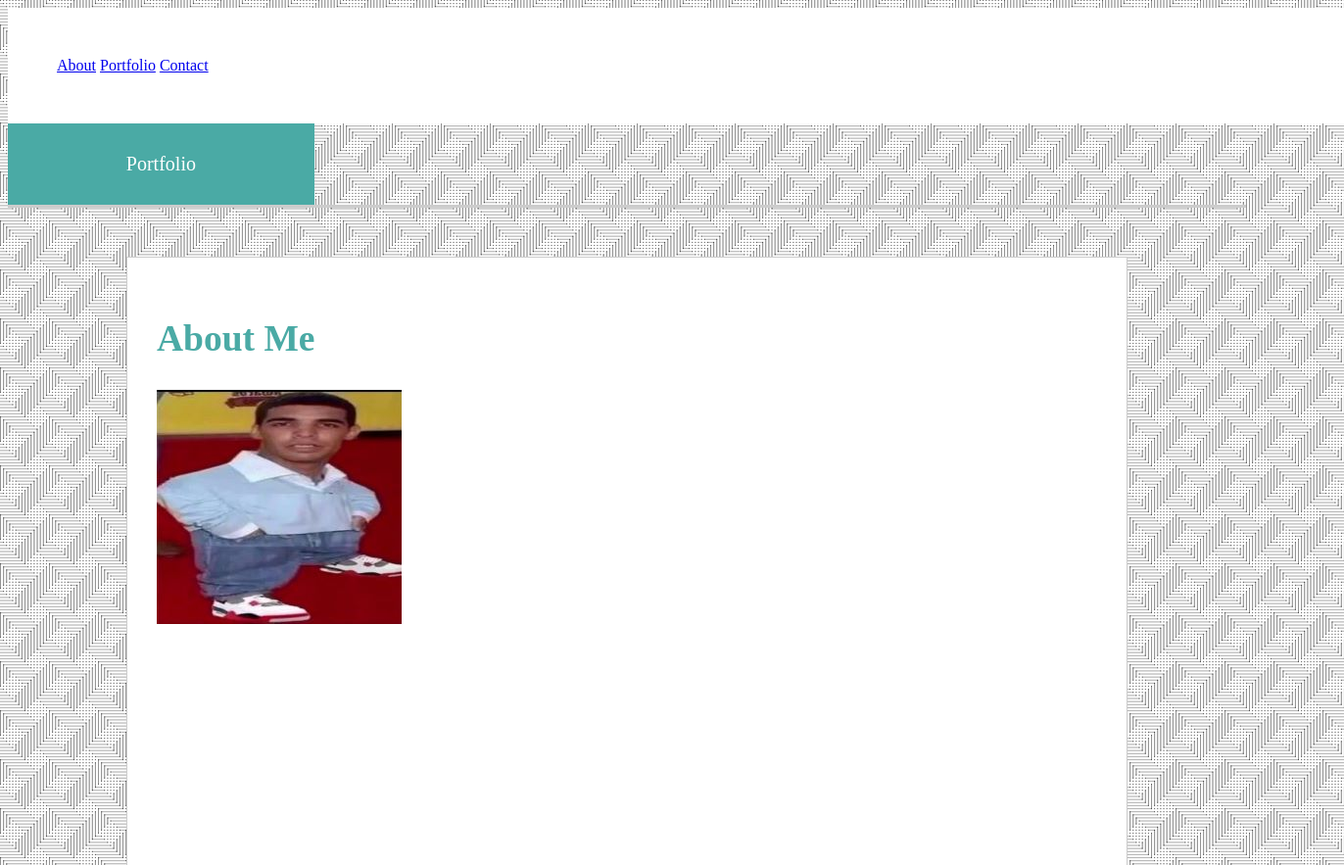
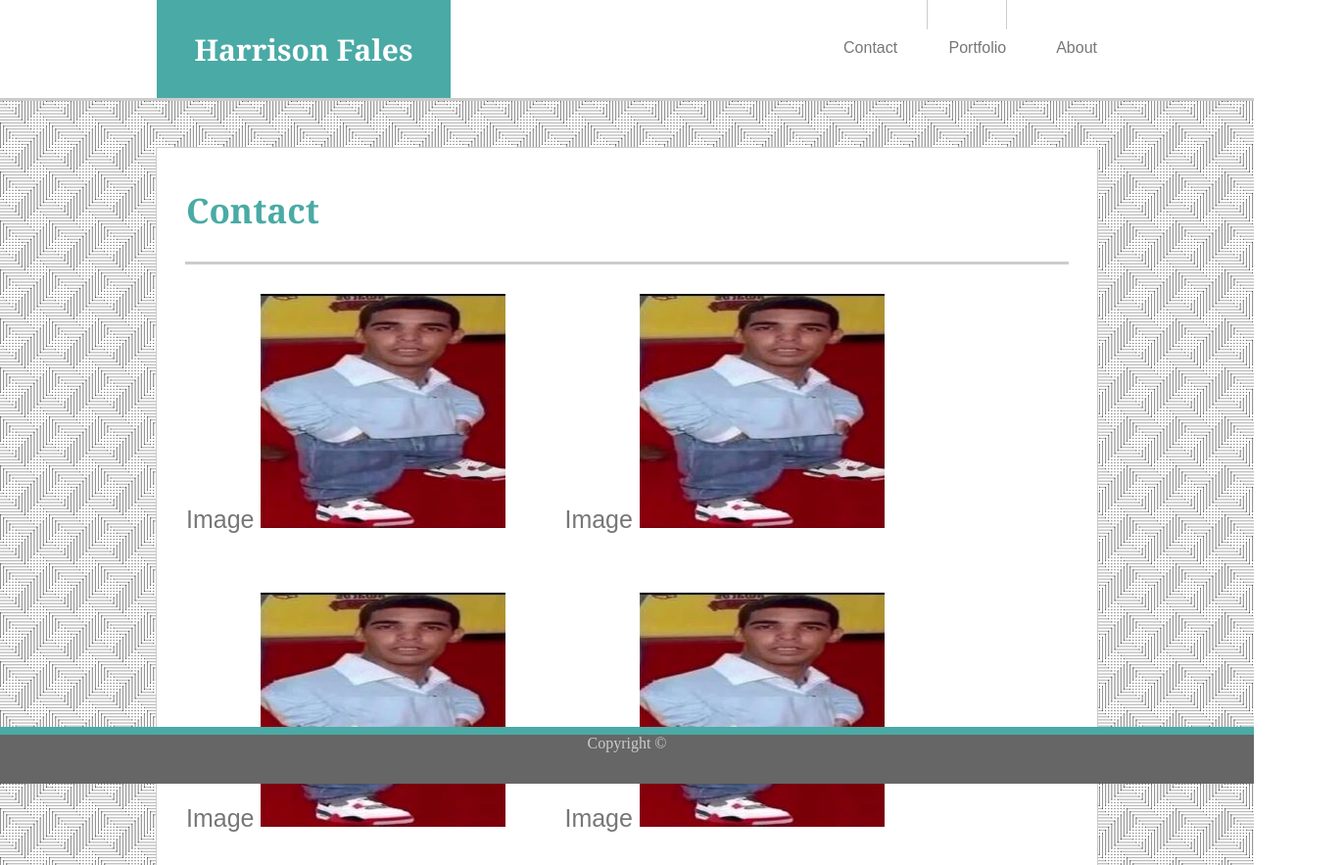
Before and after one commit to harblesin/Basic-Portfolio, a plain HTML site: page portfolio.html in a window 1280 px wide. Shown: the top 883 px of the page at 98% size, 1372 px wide, since content can reach past the window. Drawn offline with Linux system fonts and the light colour scheme.

Commit message:
work progress from desktop

```diff
--- a/assets/css/style.css
+++ b/assets/css/style.css
@@ -1,72 +1,127 @@
-section{
+
+#tops{
+    width:100%;
+    background-color:#ffffff;
+    height:100px;
+    border-bottom: 3px solid #cccccc;
+    position:absolute;
+    top:0;
+    left:0;
+
+}
+
+#headerContainer{
+    background-color:#ffffff;
     width:960px;
+    height:100%;
+    margin: auto;
+    display:block;
+}
+
+header{
+    color:#ffffff;
+    background-color:#4aaaa5;
+    width:25%;
+    text-align:center;
+    padding:30px;
+    font-size:30px;
+    height:40px;
+    float:left;
+    font-family: Georgia, Times, "Times New Roman", serif;
 }
 
 nav{
     color:#777777;
     background-color:#ffffff;
-    padding:50px;
-    width:100%;
+    width:50%;
+    float:right;
+    font-family:Arial, "Helvetica Neue", Helvetica, sans-serif;
 }
 
-#topper{
-    background-color:#cccccc;
-    width:100%;
-    height:3px;
-    overflow:auto;
-    margin-bottom:50px;
+a{
+    text-decoration: none;
+    color:#777777;
+    float:right;
+    margin-top:40px;
+    font-size:2vh;
+
 }
 
-header{
-    color:#ffffff;
-    background-color:#4aaaa5;
-    width:20%;
-    text-align:center;
-    padding:30px;
-    font-size:20px;
+#port{
+    border-left: 1px solid #cccccc;
+    border-right: 1px solid #cccccc;
+    text-align:right;
+    width:80px;
+    float:right;
+    margin-right: 50px;
+    margin-left: 30px;
+    height:30px;
+
 }
+
 
 body{
     background-image: url("../images/crossline-dots.png");
-    height:500px;
+    overflow:auto;
 }
 
-section{
+#content{
     background-color:#ffffff;
     width:960px;
-    height:600px;
+    height:relative;
     background-position:center;
     color:#777777;
     overflow:auto;
     clear:both;
-    margin:50px auto;
+    margin:150px auto;
     font-size:25px;
-    padding:30px;
     border-width:1px;
     border-color:#cccccc;
     border-style:solid;
+    font-family:Arial, "Helvetica Neue", Helvetica, sans-serif;
 
 }
+
 #divider{
     background-color:#cccccc;
-    width:100%;
+    width:94%;
     height:3px;
     margin:auto;
 }
 
 p{
     color:#777777;
-    font-size:6vw;
-    font-size:6vh;
+    font-size:20px;
+    padding:10px;
+    font-family:Arial, "Helvetica Neue", Helvetica, sans-serif;
+    line-height:40px;
+    margin-left:20px;
 }
 
 #profilepic{
     float:left;
-    margin-right:30px;
+    margin:30px;
+    margin-top:20px;
+    margin-bottom:10px;
 }
 
 h1{
     color:#4aaaa5;
+    margin-top:40px;
+    margin-left:30px;
+    font-size:35px;
+    font-family: Georgia, Times, "Times New Roman", serif;
+
+}
+
+#portImages{
+    float:left;
+}
+
+.banner{
+    display:inline-block;
+    float:left;
+    padding:30px;
 }
 
 footer{
@@ -77,4 +132,8 @@ footer{
     text-align:center;
     clear:both;
     border-top: 8px solid #4aaaa5;
+    position:absolute;
+    bottom:0;
+    left:0;
+    overflow:auto;
 }
--- a/portfolio.html
+++ b/portfolio.html
@@ -1,29 +1,59 @@
+<!DOCTYPE html>
+
 <head>
     <link rel="stylesheet" type="text/css" href="assets/css/style.css">
-    <title>Portfolio</title>
+    <Title>About Me</Title>
 </head>
 
 <body>
-    <div>
 
+    <section id="tops">
+
+        <div id="headerContainer">
+
+            <header><strong>Harrison Fales</strong></header>
             <nav>
+                <div id = "index">
                     <a href = "index.html">About</a>
+                </div>
+                <div id = "port">
                     <a href = "portfolio.html">Portfolio</a>
+                </div>
+                <div id = "contact">
                     <a href = "contact.html">Contact</a>
+                </div>
             </nav>
-        <header>Portfolio </header>
+
+        </div>
+    </section>
+    <section id="content">
+        <h1>Contact</h1>
+
+        <div id="divider"></div>
+
+        <div id="portImages">
+            <div class = "banner">Image
+                    <img src = "assets/images/b2.jpg" alt = "image">
             </div>
 
-    <div id=topper>
+            <div class="banner">Image
+                    <img src = "assets/images/b2.jpg" alt = "image">
             </div>
 
-    <section>
-        <h1>About Me</h1>
-        <div>
-            <div id = "profilepic">
-                <img src = "assets/images/b2.jpg" alt = "face">
+           <div class="banner">Image
+                    <img src = "assets/images/b2.jpg" alt = "image">
            </div>
+
+           <div class="banner">Image
+                    <img src = "assets/images/b2.jpg" alt = "image">
             </div>
+
+            <div class="banner">Image
+                    <img src = "assets/images/b2.jpg" alt = "image">
+                </div>
+
+        </div>
+
     </section>
 
     <div> </div>
```
Also changed, not shown: contact.html (+38 -14 lines), index.html (+20 -14 lines). Lines whose indentation alone changed are shown as unchanged.
